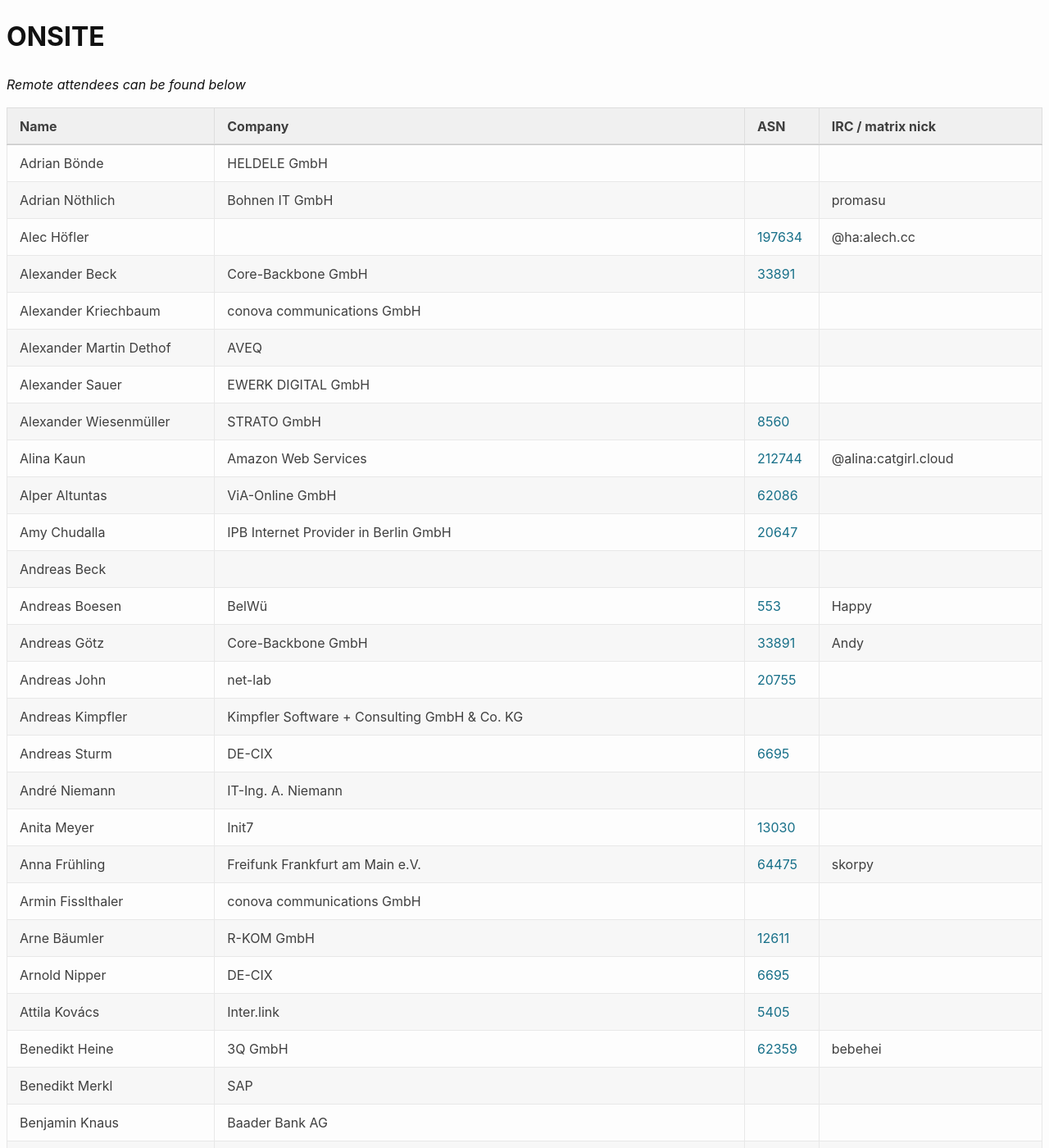
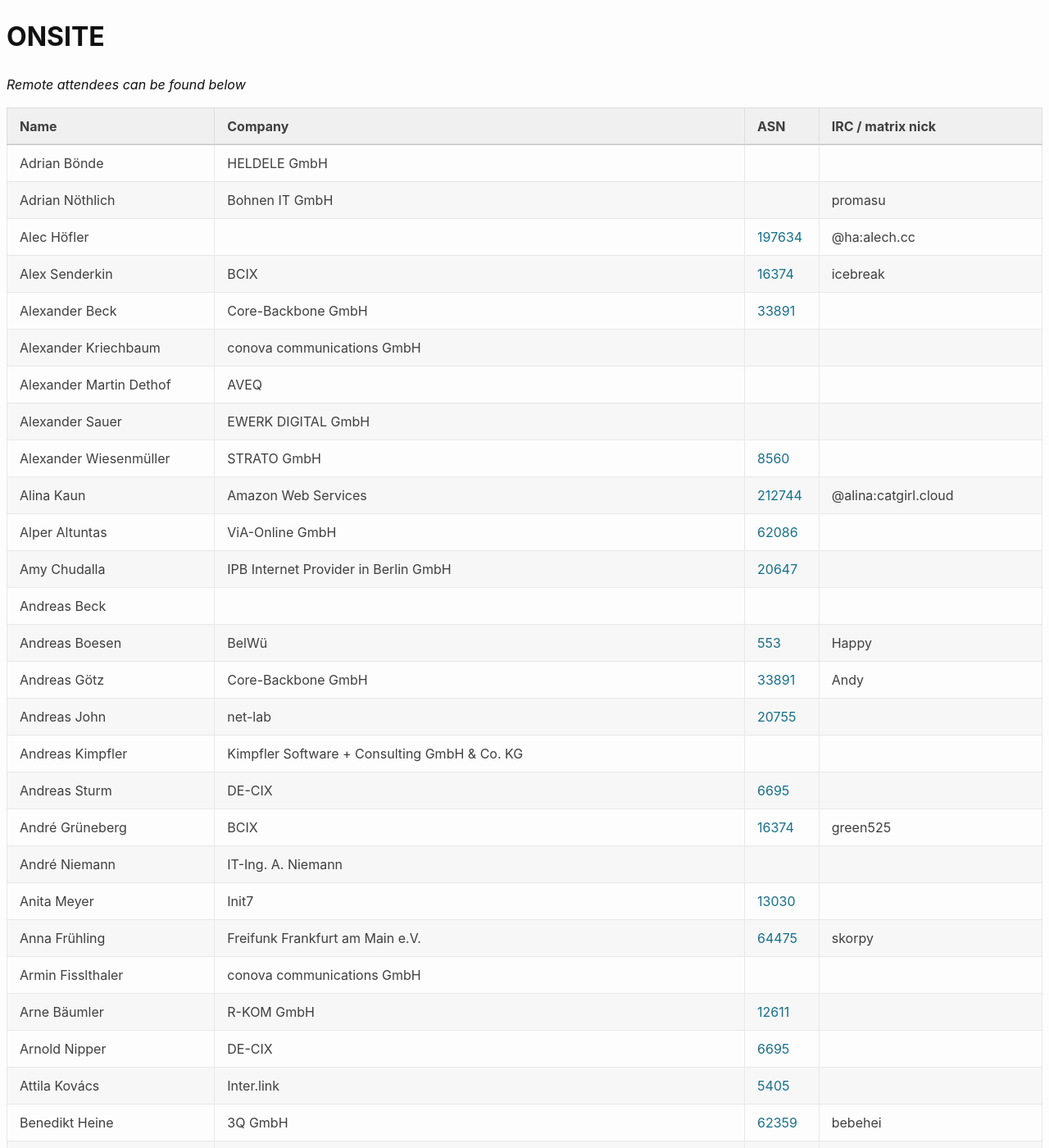
Before and after one commit to denog/pretix-attendeelist, a Jekyll site: the page built from denog17/index.markdown, in a window 1280 px wide and 1400 px high. Shown: the whole window at 82% size. Built offline with Jekyll 4.4.1, drawn with Linux system fonts in a browser that asks for light colours.

Commit message:
Latest data: Fri Jul  4 11:47:47 UTC 2025

```diff
--- a/_data/attendees_denog17_onsite.json
+++ b/_data/attendees_denog17_onsite.json
@@ -46,6 +46,12 @@
     "company": "STRATO GmbH",
     "irc": null,
     "asn": "8560"
+  },
+  {
+    "name": "Alex Senderkin",
+    "company": "BCIX",
+    "irc": "icebreak",
+    "asn": "16374"
   },
   {
     "name": "Alina Kaun",
@@ -102,6 +108,12 @@
     "asn": "6695"
   },
   {
+    "name": "André Grüneberg",
+    "company": "BCIX",
+    "irc": "green525",
+    "asn": "16374"
+  },
+  {
     "name": "André Niemann",
     "company": "IT-Ing.  A. Niemann",
     "irc": null,
```
